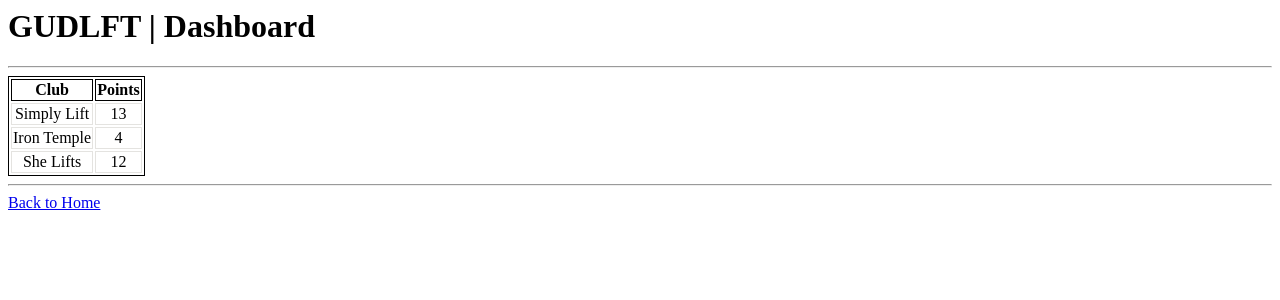
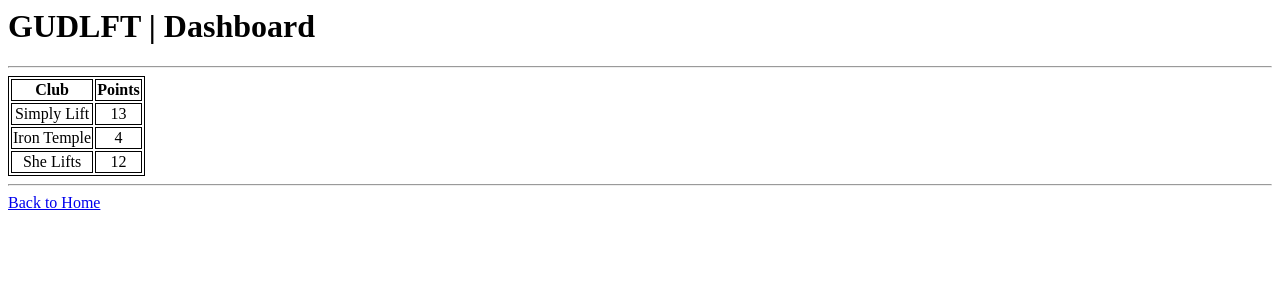
Before and after one commit to Afudu/P11_OpenClassroom, a Flask app: page /dashBoard in a window 1280 px wide. Shown: the top 300 px of the page. Run offline with Flask 2, Linux system fonts and the light colour scheme.

Commit message:
updated dashboard display

```diff
--- a/Python_Testing/static/style.css
+++ b/Python_Testing/static/style.css
@@ -5,10 +5,3 @@ table, th, td {
 td {
     text-align: center;
 }
-
-table.border td {
-	border-style: solid;
-	border-color: #E4E3E0;
-	border-width: 1px;
-	text-align: middle;
-}
```
